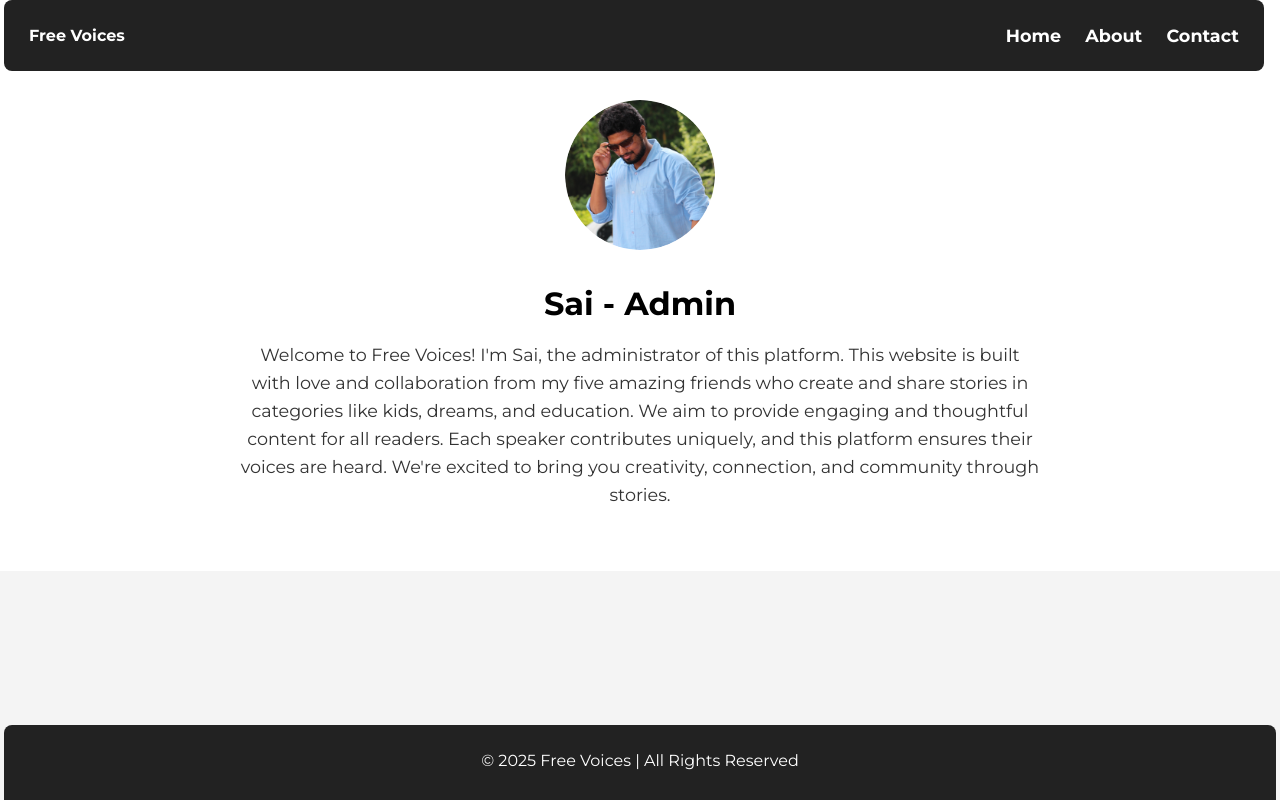
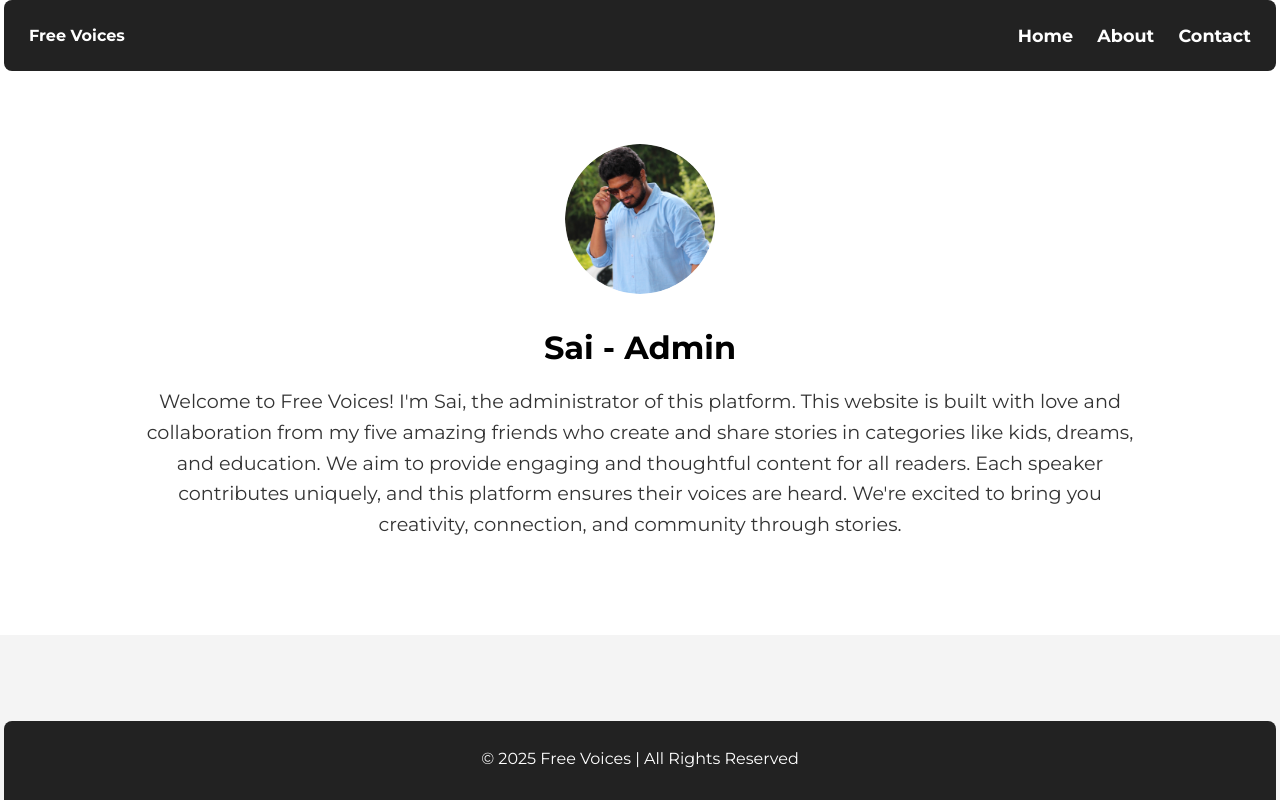
Before and after one commit to SaiCreateOwnStorySiteBackUp/SpeakersFrontendWebpage, a website: page views/about.html in a window 1280 px wide. Drawn offline with Linux system fonts and the light colour scheme; files whose address does not match are found by name.

Commit message:
committing changes autoscreenSize about,contact and contact email triggering

```diff
--- a/cssStyles/about.css
+++ b/cssStyles/about.css
@@ -1,41 +1,31 @@
+/* ===== Base ===== */
 body {
   font-family: 'Montserrat', sans-serif;
   margin: 0;
-  /* padding: 0; */
   background-color: #f4f4f4;
+  min-height: 100vh;
+  overflow-x: hidden;
 }
+
+/* ===== Page Border Container ===== */
 .page-border {
   border-left: 10px solid transparent;
   border-right: 10px solid transparent;
   border-bottom: 4px solid transparent;
-  /* border: 4px;  /* Blue border */
-  /* margin: 20px;               /* Space from window edges */
-  /* padding: 0;                 /* Remove internal spacing */
-  /* min-height: calc(100vh - 40px);  /* Full page height minus margin */
-  box-sizing: border-box;     /* Keep padding inside border */
-  background-color: white;    /* Background inside the border */
+  background-color: white;
+  box-sizing: border-box;
+  padding: clamp(0.5rem, 2vw, 1.5rem);
 }
+
+/* ===== Navigation ===== */
 nav {
-  /* border-left: 4px solid transparent;
-  border-right: 4px solid transparent;
-  border-bottom: 4px solid transparent;
-  background-color: #222; */
-  /* padding: 15px 10px; */
-  /* padding: 5px 5px;
+  background-color: #222;
+  padding: clamp(1rem, 3vw, 25px);
   display: flex;
   justify-content: space-between;
   align-items: center;
   position: fixed;
-  width: 100%;
-  top: 0;
-  z-index: 1000; */
-  background-color: #222;
-  padding: 25px; /* increased padding to control spacing */
-  display: flex;
-  justify-content: space-between;
-  align-items: center;
-  position: fixed;
-  width: calc(100% - 20px); /* prevent going out of bounds */
+  width: calc(100% - 8px);
   left: 4px;
   right: 4px;
   top: 0;
@@ -43,56 +33,72 @@ nav {
   box-sizing: border-box;
   border-radius: 8px;
 }
+
 nav a {
   color: white;
-  margin-left: 20px;
+  margin-left: clamp(10px, 2vw, 20px);
   text-decoration: none;
   font-weight: bold;
+  font-size: clamp(0.9rem, 1.8vw, 1.1rem);
 }
+
 nav a:hover {
   text-decoration: underline;
 }
+
+/* ===== Main Content ===== */
 .container {
-  padding: 100px 20px 40px;
-  max-width: 800px;
+  padding: clamp(6rem, 15vh, 8rem) clamp(1rem, 3vw, 2rem) 3rem;
+  max-width: clamp(90%, 800px, 100%);
   margin: auto;
+  box-sizing: border-box;
 }
+
+/* ===== Admin Info Section ===== */
 .admin-info {
   text-align: center;
 }
+
 .admin-info img {
-  width: 150px;
+  width: clamp(100px, 25vw, 150px);
   border-radius: 50%;
   margin-bottom: 20px;
 }
+
 .admin-info h2 {
   margin: 10px 0;
+  font-size: clamp(1.2rem, 4vw, 2rem);
 }
+
 .admin-info p {
-  font-size: 1.1rem;
+  font-size: clamp(1rem, 2.5vw, 1.2rem);
   line-height: 1.6;
   color: #333;
+  padding: 0 1rem;
 }
+
+/* ===== Footer ===== */
 footer {
   background-color: #222;
   color: white;
   text-align: center;
-  padding: 10px;
+  padding: clamp(8px, 1vw, 12px);
   position: fixed;
   bottom: 0;
   left: 4px;
   right: 4px;
-  width: calc(100% - 8px); /* leave room for 4px left/right spacing */
+  width: calc(100% - 8px);
   box-sizing: border-box;
   border-left: 4px solid transparent;
   border-right: 4px solid transparent;
   border-bottom: 4px solid transparent;
   border-radius: 8px 8px 0 0;
+  font-size: clamp(0.85rem, 1.8vw, 1rem);
 }
 
-/* ========== RESPONSIVE STYLES ========== */
+/* ========== Responsive Enhancements ========== */
 
-/* Small Devices (phones) */
+/* Small Devices */
 @media (max-width: 600px) {
   nav {
     flex-direction: column;
@@ -127,7 +133,7 @@ footer {
   }
 }
 
-/* Medium Devices (tablets) */
+/* Medium Devices */
 @media (min-width: 601px) and (max-width: 1024px) {
   nav {
     padding: 1.2rem;
@@ -146,7 +152,7 @@ footer {
   }
 }
 
-/* Large Devices (laptops and desktops) */
+/* Large Devices */
 @media (min-width: 1025px) {
   nav a {
     font-size: 1.1rem;
@@ -157,7 +163,7 @@ footer {
   }
 }
 
-/* Extra Large Screens (TVs or large desktops) */
+/* Extra Large Screens */
 @media (min-width: 1440px) {
   .container {
     max-width: 1000px;
--- a/cssStyles/contact.css
+++ b/cssStyles/contact.css
@@ -1,25 +1,31 @@
+/* ===== Base ===== */
 body {
   font-family: 'Montserrat', sans-serif;
   margin: 0;
-  /* padding: 0; */
   background-color: #f8f9fa;
+  min-height: 100vh;
+  overflow-x: hidden;
 }
+
+/* ===== Page Border ===== */
 .page-border {
-  border: 4px;  /* Blue border */
-  margin: 20px;               /* Space from window edges */
-  padding: 0;                 /* Remove internal spacing */
-  min-height: calc(100vh - 40px);  /* Full page height minus margin */
-  box-sizing: border-box;     /* Keep padding inside border */
-  background-color: white;    /* Background inside the border */
+  border: 4px solid transparent;
+  margin: clamp(10px, 4vw, 20px);
+  padding: 0;
+  min-height: calc(100vh - 40px);
+  box-sizing: border-box;
+  background-color: white;
 }
+
+/* ===== Navigation ===== */
 nav {
   background-color: #222;
-  padding: 25px; /* increased padding to control spacing */
+  padding: clamp(1rem, 3vw, 25px);
   display: flex;
   justify-content: space-between;
   align-items: center;
   position: fixed;
-  width: calc(100% - 20px); /* prevent going out of bounds */
+  width: calc(100% - 8px);
   left: 4px;
   right: 4px;
   top: 0;
@@ -27,35 +33,48 @@ nav {
   box-sizing: border-box;
   border-radius: 8px;
 }
+
 nav a {
   color: white;
-  margin-left: 20px;
+  margin-left: clamp(10px, 2vw, 20px);
   text-decoration: none;
   font-weight: bold;
+  font-size: clamp(0.95rem, 2vw, 1.2rem);
 }
+
 nav a:hover {
   text-decoration: underline;
 }
+
+/* ===== Main Container ===== */
 .container {
-  padding: 100px 20px 40px;
-  max-width: 800px;
+  padding: clamp(6rem, 15vh, 8rem) clamp(1rem, 3vw, 2rem) 3rem;
+  max-width: clamp(90%, 800px, 100%);
   margin: auto;
+  box-sizing: border-box;
 }
+
+/* ===== Contact Info Section ===== */
 .contact-info {
   background-color: white;
-  padding: 20px;
+  padding: clamp(1rem, 4vw, 2rem);
   border-radius: 10px;
   box-shadow: 0px 0px 10px rgba(0,0,0,0.1);
 }
+
 .contact-info h2 {
   text-align: center;
   margin-bottom: 30px;
+  font-size: clamp(1.5rem, 4vw, 2rem);
 }
+
 .contact-info p {
-  font-size: 1.1rem;
+  font-size: clamp(1rem, 2.5vw, 1.2rem);
   line-height: 1.6;
   color: #333;
 }
+
+/* ===== Contact Form ===== */
 .contact-form input,
 .contact-form textarea {
   width: 100%;
@@ -63,7 +82,10 @@ nav a:hover {
   margin: 10px 0;
   border-radius: 5px;
   border: 1px solid #ddd;
+  font-size: clamp(1rem, 2vw, 1.2rem);
+  resize: none;
 }
+
 .contact-form button {
   background-color: #007bff;
   color: white;
@@ -72,50 +94,45 @@ nav a:hover {
   border-radius: 5px;
   font-weight: bold;
   cursor: pointer;
+  font-size: clamp(1rem, 2vw, 1.1rem);
 }
+
 .contact-form button:hover {
   background-color: #0056b3;
 }
+
+/* ===== Social Icons ===== */
 .social-icons {
   text-align: center;
   margin-top: 30px;
 }
+
 .social-icons a {
-  margin: 0 15px;
-  font-size: 24px;
+  margin: 0 clamp(8px, 3vw, 15px);
+  font-size: clamp(20px, 3vw, 28px);
   color: #007bff;
   text-decoration: none;
 }
+
 .social-icons a:hover {
   color: #0056b3;
 }
+
+/* ===== Footer ===== */
 footer {
-  /* background-color: #222;
-  color: white;
-  text-align: center;
-  padding: 10px; */
-  /* position: fixed; */
-  /* bottom: 0;
-  left: 10px;
-  right: 4px;
-  width: calc(100% - 20px); /* leave room for 4px left/right spacing */
-  /* box-sizing: border-box;
-  border-left: 10px solid transparent;
-  border-right: 4px solid transparent;
-  border-bottom: 4px solid transparent;
-  border-radius: 8px 8px 0 0; */
-
   background-color: #222;
   color: white;
   text-align: center;
-  padding: 10px;
-  margin: 0 4px; /* Equal spacing on left and right */
+  padding: clamp(8px, 1vw, 12px);
+  margin: 0 4px;
   box-sizing: border-box;
   border-radius: 8px 8px 0 0;
+  font-size: clamp(0.85rem, 1.8vw, 1rem);
 }
-/* ========== RESPONSIVE STYLES ========== */
 
-/* Small Devices (phones) */
+/* ========== Responsive Adjustments ========== */
+
+/* Phones */
 @media (max-width: 600px) {
   nav {
     flex-direction: column;
@@ -125,40 +142,19 @@ footer {
 
   nav a {
     margin: 8px 0;
-    font-size: 0.95rem;
   }
 
   .container {
     padding: 80px 15px 60px;
   }
 
-  .contact-info h2 {
-    font-size: 1.5rem;
-  }
-
-  .contact-info p,
-  .contact-form input,
-  .contact-form textarea {
-    font-size: 1rem;
-  }
-
   .contact-form button {
     width: 100%;
     padding: 12px;
-    font-size: 1rem;
-  }
-
-  .social-icons a {
-    font-size: 20px;
-    margin: 0 10px;
-  }
-
-  footer {
-    font-size: 0.9rem;
   }
 }
 
-/* Medium Devices (tablets) */
+/* Tablets */
 @media (min-width: 601px) and (max-width: 1024px) {
   nav {
     padding: 1.2rem;
@@ -167,45 +163,19 @@ footer {
   .container {
     padding-top: 90px;
   }
-
-  .contact-info h2 {
-    font-size: 1.6rem;
-  }
-
-  .contact-form button {
-    font-size: 1rem;
-  }
 }
 
-/* Large Devices (laptops) */
+/* Desktops */
 @media (min-width: 1025px) {
   nav a {
     font-size: 1.1rem;
   }
-
-  .contact-info h2 {
-    font-size: 2rem;
-  }
 }
 
-/* Extra Large Devices (TVs, 1440px and above) */
+/* Extra Large Screens */
 @media (min-width: 1440px) {
   .container {
     max-width: 1000px;
     padding-top: 120px;
   }
-
-  .contact-info p,
-  .contact-form input,
-  .contact-form textarea {
-    font-size: 1.2rem;
-  }
-
-  nav a {
-    font-size: 1.2rem;
-  }
-
-  .contact-form button {
-    font-size: 1.1rem;
-  }
 }
--- a/public/js/config.js
+++ b/public/js/config.js
@@ -1,3 +1,5 @@
 // const BACKEND_BASE_URL = "https://speakersbackendwebpage.onrender.com";
+// const backendUrl = window.BACKEND_BASE_URL;
+
 window.BACKEND_BASE_URL = "https://speakersbackendwebpage.onrender.com";
-// const backendUrl = window.BACKEND_BASE_URL;
+// window.BACKEND_BASE_URL = "http://localhost:5000";
--- a/views/about.html
+++ b/views/about.html
@@ -3,6 +3,7 @@
 <head>
   <meta charset="UTF-8">
   <title>About Us - Free Voices</title>
+  <meta name="viewport" content="width=device-width, initial-scale=1.0" />
   <link rel="stylesheet" href="/cssStyles/about.css">
   <link href="https://fonts.googleapis.com/css2?family=Montserrat:wght@400;700&display=swap" rel="stylesheet">
 </head>
```
Also changed, not shown: views/contact.html (+60 -1 lines).
